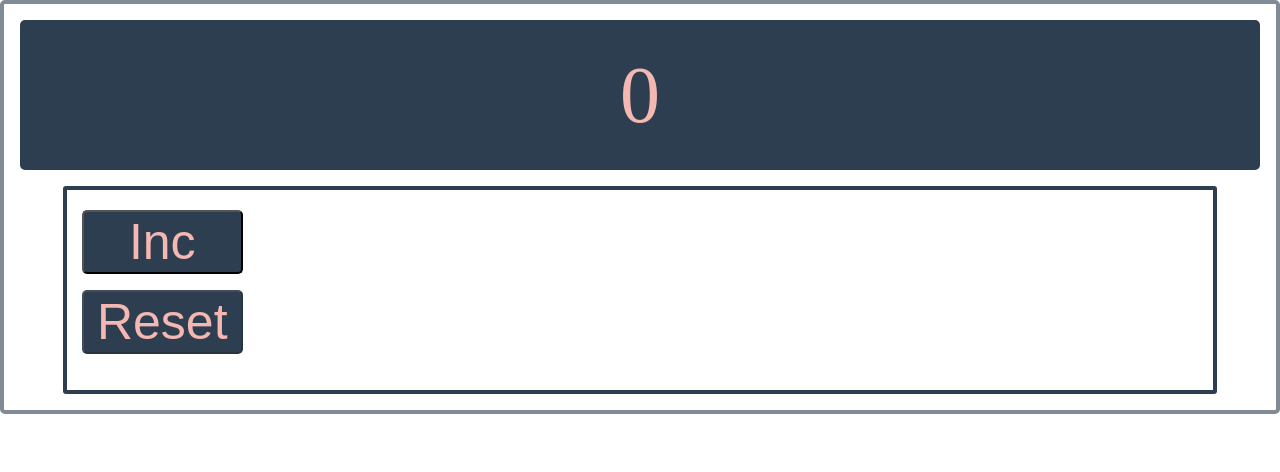
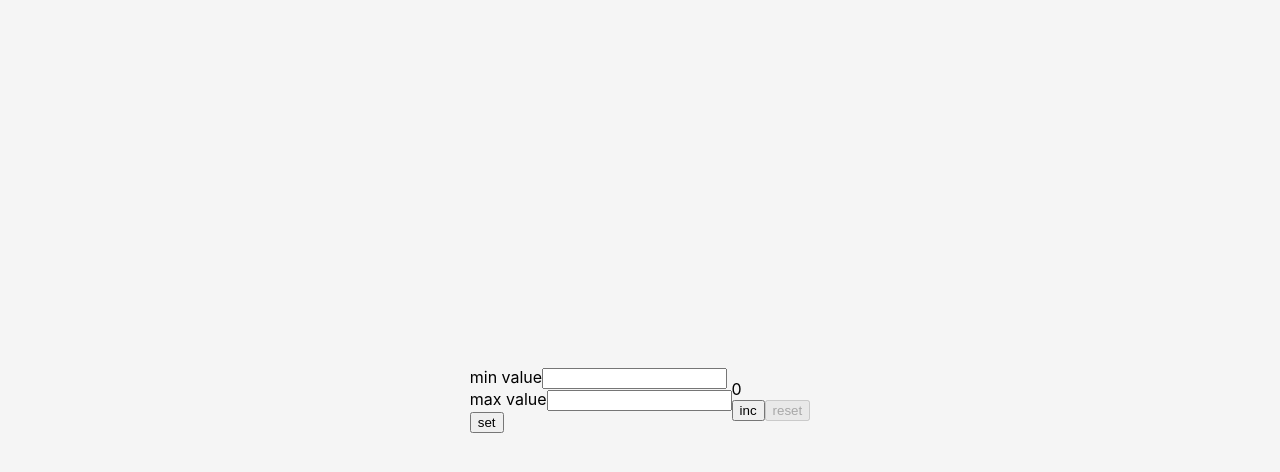
Before and after one commit to zhankaam/counter, a React (Create React App) app: page / in a window 1280 px wide. Shown: the top 472 px of the page. Built offline with nearby package versions, Linux system fonts and the light colour scheme.

Commit message:
incubator exam

```diff
--- a/src/App.css
+++ b/src/App.css
@@ -3,7 +3,7 @@
     justify-content: center;
     align-items: center;
     min-height: 100vh;
-    background: #ABEBC6  ;
+    background: whitesmoke  ;
 }
 
 .App-wrapper {
--- a/src/App.tsx
+++ b/src/App.tsx
@@ -1,84 +1,41 @@
-import React, {useState} from 'react';
+import React, {ChangeEvent, useState} from 'react';
 import './App.css'
 import {Count} from "./Components/Count";
-import {Buttons} from "./Components/Buttons";
+import Display from "./Components/Display/Display";
 
 
-export type WarningType = `enter value and press 'set'` | `Incorrect value!`
-
-type getValueType = string | null
-export let getMinValue: getValueType = localStorage.getItem('min')
-export let getMaxValue: getValueType = localStorage.getItem('max')
-
 function App() {
-    /*let [maximumValue, setMaximumValue] = useState<number>(Number(getMaxValue))
-    let [startValue, setStartValue] = useState<number>(Number(getMinValue))
-    let [warning,setWarning] = useState<WarningType>(`enter value and press 'set'`)
-    const [activeMaxValue, setActiveMaxValue] = useState<boolean>(true)
-    const [activeMinValue, setActiveMinValue] = useState<boolean>(true)
-    const [display, setDisplay] = useState<number>(1)*/
-    let [count, setCount] = useState<number>(0)
-    let maxValue = 5
+    let [startValue, setStartValue] = useState<number>(0)
+    let [count, setCount] = useState<number>(startValue)
+    let [maxValue, setMaxValue] = useState<number>(1)
+    let [error,setError] = useState<string>('')
 
 
-    /*const setInterface = () => {
-        setCount(startValue)
-        setActiveMinValue(false)
-        setActiveMaxValue(false)
-        localStorage.setItem('max', maximumValue.toString())
-        localStorage.setItem('min', startValue.toString())
-        display === 1 ? setDisplay(2) : setDisplay(1)
-    }
-
-let incrementFunction = () => {
-    (count >= startValue &&  count <= maximumValue) && setCount(count + 1)
-}*/
-
-    let increment = () => {
-        if (maxValue === count) {
-            return
+    let inc = () => {
+        if (count < maxValue) {
+            setCount(count + 1)
         }
-        setCount(count + 1)
     }
 
     let reset = () => {
-        setCount(0)
+        setCount(startValue)
     }
 
-   /* let disabledButton = (count: number) => {
-        return !(maximumValue && startValue >= 0 && maximumValue >
-            startValue && maximumValue !== startValue && maximumValue > 0 && startValue >= 0 )
-    }
+    return (<div className={"App"}>
+        <Display setStartValue={setStartValue}
+                 setMaxValue={setMaxValue}
+                 startValue={startValue}
+                 maxValue={maxValue}
+                 error={error}
+                 setError={setError}
+                 setCount={setCount}/>
+        <Count inc={inc}
+               reset={reset}
+               count={count}
+               maxValue={maxValue}
+               startValue={startValue}
+               error={error}  />
+    </div>)
 
-    let disabledIncButton = (count: number) => {
-        return !(count >= 0 && count < maximumValue && count >= startValue && (!activeMaxValue && !activeMinValue));
-    }
-    const disabledResButton = (count: number) => {
-        return count <= 0;
-    }*/
-
-   /* return (<div className={"App"}>
-        {display === 1 ?
-
-        }
-*/
-
-
-
-     return   <div className={"App-wrapper"}>
-            <div className={"App-wrapperCount"}>
-                <Count count={count}
-                />
-                </div>
-            <div className={"App-wrapperButton"}>
-                <Buttons
-                    count={count}
-                    increment={increment}
-                    reset={reset}
-                    maxValue={maxValue}
-                />
-            </div>
-        </div> }
-
-
-export default App;
+}
+export default App
--- /dev/null
+++ b/src/Components/Button.tsx
@@ -0,0 +1,16 @@
+import React from 'react';
+
+type ButtonPropsType = {
+    title: string
+    onClick: () => void
+    disabled: boolean
+}
+
+const Button = (props: ButtonPropsType) => {
+
+    return <button className='button' onClick={props.onClick} disabled={props.disabled}>
+        {props.title}
+    </button>
+}
+
+export default Button
--- a/src/Components/Buttons.tsx
+++ /dev/null
@@ -1,21 +0,0 @@
-import React from "react";
-
-
-type ButtonsPropsType = {
-    count: number
-    maxValue: number
-    increment: () => void
-    reset: () => void
-}
-export function Buttons(props: ButtonsPropsType) {
-    return (
-        <div>
-            <button disabled={props.count === props.maxValue}
-                    className={"App-incrementButton"}
-                    onClick={props.increment}>Inc</button>
-            <button disabled={props.count === 0}
-                    className={"App-resetButton"}
-                    onClick={props.reset}>Reset</button>
-        </div>
-    )
-}
--- a/src/Components/Count.tsx
+++ b/src/Components/Count.tsx
@@ -1,20 +1,29 @@
 import React from "react";
-import s from "./Count.module.css"
+import Button from "./Button";
+import Scoreboard from "./Scoreboard";
 
 type CountPropsType = {
     count: number
+    inc: () => void
+    reset: () => void
+    maxValue: number
+    startValue: number
+    error: string
 }
 
 export function Count(props: CountPropsType) {
 
 
-
     return (
         <div className={"s.interface"}>
-            <div className={(props.count === 5) ? s.maxValue : s.value }>
-                {props.count}
+           <div>
+          <Scoreboard count={props.count} maxValue={props.maxValue} error={props.error}/>
+           </div>
+            <div>
+               <Button title={'inc'} onClick={props.inc} disabled={props.count === props.maxValue || props.error !== ''}/>
+               <Button title={'reset'} onClick={props.reset} disabled={props.count === props.startValue || props.error !== ''}/>
+
             </div>
-          {/*  {props.count}*/}
         </div>
     )
 }
--- /dev/null
+++ b/src/Components/Display/Display.tsx
@@ -0,0 +1,54 @@
+import React, { ChangeEvent, useState, useEffect, useCallback } from 'react';
+import Button from "../Button";
+import Input from "./Input";
+
+type PropsType = {
+    setStartValue: (value: number) => void
+    setMaxValue: (value: number) => void
+    startValue: number
+    maxValue: number
+    error: string
+    setError: (error: string) => void
+    setCount: (value: number) => void
+}
+
+const Display = (props: PropsType) => {
+    const { error, maxValue, setError, setMaxValue, setStartValue, setCount } = props
+
+    const [minValueLocal, setMinValueLocal] = useState<number>(0);
+    const [maxValueLocal, setMaxValueLocal] = useState<number>(maxValue);
+
+    const isError = useCallback(() => {
+        if (minValueLocal < 0) {
+            setError('min не может быть меньше 0')
+        } else if (minValueLocal === maxValueLocal) {
+            setError('min не может быть равен max')
+        } else if (minValueLocal > maxValueLocal) {
+            setError('min не может быть больше max')
+        } else {
+            setError('')
+        }
+    }, [minValueLocal, maxValueLocal, setError])
+
+    useEffect(() => {
+        isError()
+    }, [minValueLocal, maxValueLocal, isError])
+
+    const onChangeHandler = () => {
+        setMaxValue(maxValueLocal)
+        setStartValue(minValueLocal)
+        setCount(minValueLocal)
+    }
+
+    return <div className='count'>
+        <div className='displaying'>
+            <Input name={'min value'} value={minValueLocal} setValue={setMinValueLocal} error={error} />
+            <Input name={'max value'} value={maxValueLocal} setValue={setMaxValueLocal} error={error} />
+        </div>
+        <div className='displaying1'>
+            <Button title={'set'} onClick={onChangeHandler} disabled={error !== ''} />
+        </div>
+    </div>
+}
+
+export default Display;
--- /dev/null
+++ b/src/Components/Display/Input.tsx
@@ -0,0 +1,28 @@
+import {ChangeEvent} from "react";
+
+type PropsType = {
+    name: string
+    value: number
+    setValue: (value: number) => void
+    error: string
+}
+
+
+const Input = (props: PropsType) => {
+    const { name, setValue, value, error } = props
+    const onChangeHandler = (e: ChangeEvent<HTMLInputElement>) => {
+        setValue(+e.currentTarget.value)
+    }
+
+    return (
+        <div className='item'>
+            <span >{name}</span>
+            <input type="number"
+                   min='-1'
+                   className={error ? 'inputError' : 'input'}
+                   onChange={onChangeHandler} />
+        </div>
+    )
+}
+
+export default Input;
--- /dev/null
+++ b/src/Components/Scoreboard.tsx
@@ -0,0 +1,16 @@
+import React from "react";
+
+type ScoreboardPropsType = {
+    count: number
+    maxValue: number
+    error: string
+}
+
+const Scoreboard = (props: ScoreboardPropsType) => {
+    const {count, error, maxValue} = props
+    return <>
+        <div className={count === maxValue ? 'maxValue' : 'number'}>{count}</div>
+        <div className='error'>{error ? error : ''}</div>
+    </>
+}
+export default Scoreboard;
--- a/tsconfig.json
+++ b/tsconfig.json
@@ -16,7 +16,7 @@
     "module": "esnext",
     "moduleResolution": "node",
     "resolveJsonModule": true,
-    "isolatedModules": false,
+    "isolatedModules": true,
     "noEmit": true,
     "jsx": "react-jsx"
   },
```
Also changed, not shown: src/Components/Display.tsx (deleted, +0 -42 lines), 1 other file (tests, documents, lock files or other folders).
